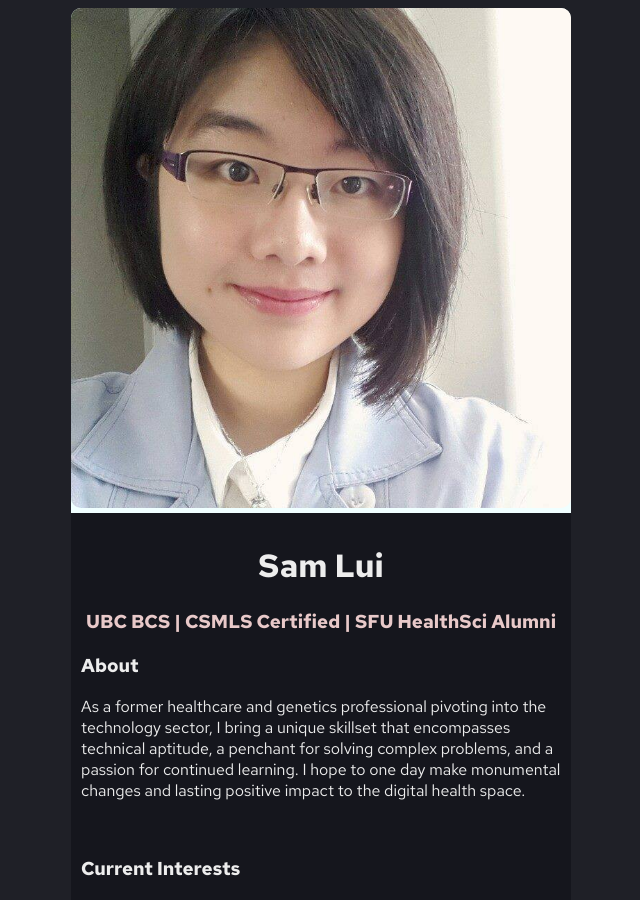
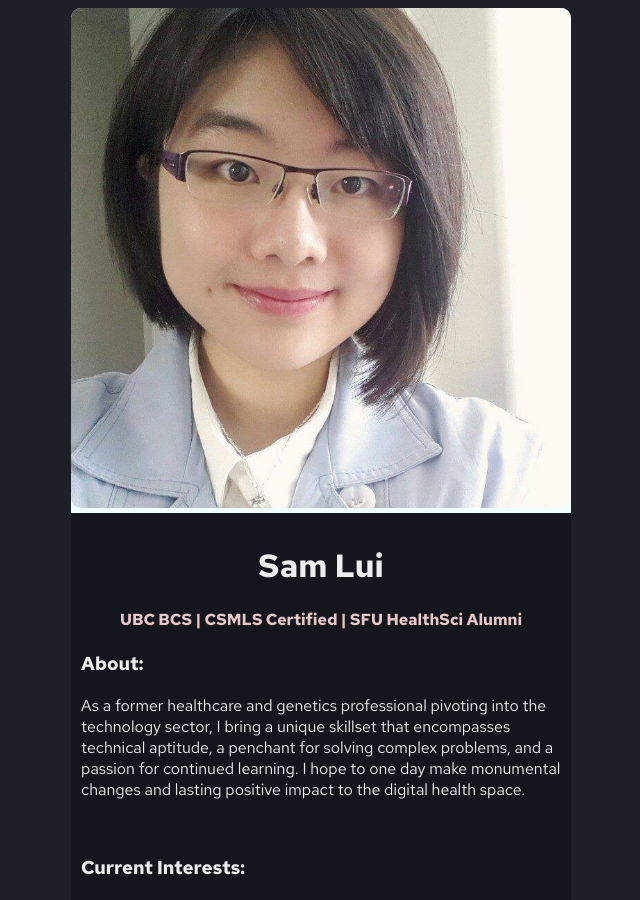
Before and after one commit to samlui1009/Digital-Business-Card, a React (Vite) app in the folder digital-business-card/: page / in a window 1280 px wide. Shown: the top 900 px of the page, without its empty margins (319-959 px from the left). Built offline with nearby package versions, Linux system fonts and the light colour scheme.

Commit message:
Minor adjustments to phrasing of sentences

```diff
--- a/digital-business-card/src/components/AboutMe.jsx
+++ b/digital-business-card/src/components/AboutMe.jsx
@@ -6,9 +6,9 @@ function AboutMe() {
             <div className="about-me">
                 <div className="personal-info">
                     <h1 className="full-name">Sam Lui</h1>
-                    <h3 className="tagline">UBC BCS | CSMLS Certified | SFU HealthSci Alumni</h3>
+                    <h4 className="tagline">UBC BCS | CSMLS Certified | SFU HealthSci Alumni</h4>
                 </div>
-                <h3>About</h3>
+                <h3>About:</h3>
                 <p>As a former healthcare and genetics professional pivoting into the technology sector, I bring
                     a unique skillset that encompasses technical aptitude, a penchant for solving complex problems,
                     and a passion for continued learning. I hope to one day make monumental changes and lasting positive
--- a/digital-business-card/src/components/Interests.jsx
+++ b/digital-business-card/src/components/Interests.jsx
@@ -4,8 +4,8 @@ function Interests() {
     return (
         <>
             <div className="interests-section">
-                <h3>Current Interests</h3>
-                <p>Professionally, I hold interests in pursuing full-stack development, data science, artificial intelligence and bioinformatics.
+                <h3>Current Interests:</h3>
+                <p>Professionally, I hold interests in pursuing opportunities in full-stack development, data science, artificial intelligence and bioinformatics.
                     Outside of the workplace, I am an avid crocheter, dessert fiend, JRPG fan and bubble/fruit tea enthusiast. 🧋</p>
             </div>
         </>
```
